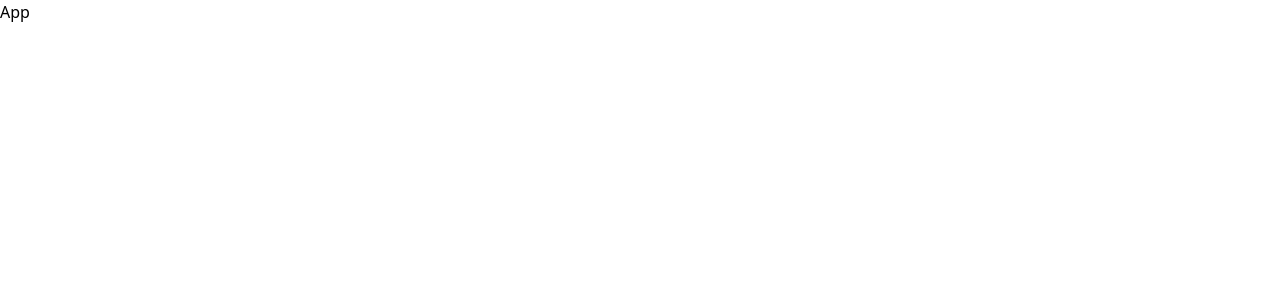
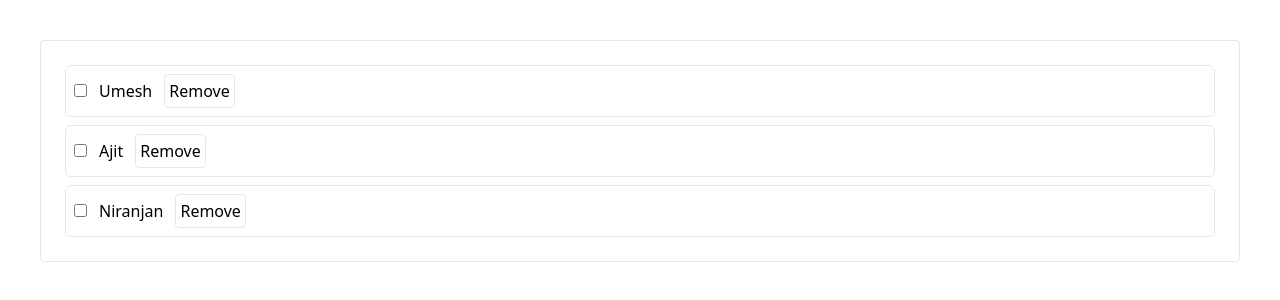
Before and after one commit to Umesh-Singadi/to-do-list, a React (Vite) app: page / in a window 1280 px wide. Shown: the top 300 px of the page. Built offline with nearby package versions, Linux system fonts and the light colour scheme.

Commit message:
Rendering Tasks

```diff
--- a/src/App.jsx
+++ b/src/App.jsx
@@ -3,7 +3,21 @@ import { useSelector } from "react-redux";
 function App() {
   const tasks = useSelector((state) => state.tasks.list);
 
-  return <h1>App</h1>;
+  return (
+    <h1>
+      <div className="p-10">
+        <ul className="flex flex-col border rounded p-5">
+          {tasks.map((task) => (
+            <ls key={task.id} className="m-1 border rounded-md p-2">
+              <input type="checkbox" value={task.completed} />
+              <label className="m-3">{task.text}</label>
+              <button className="border p-1 rounded">Remove</button>
+            </ls>
+          ))}
+        </ul>
+      </div>
+    </h1>
+  );
 }
 
 export default App;
```
